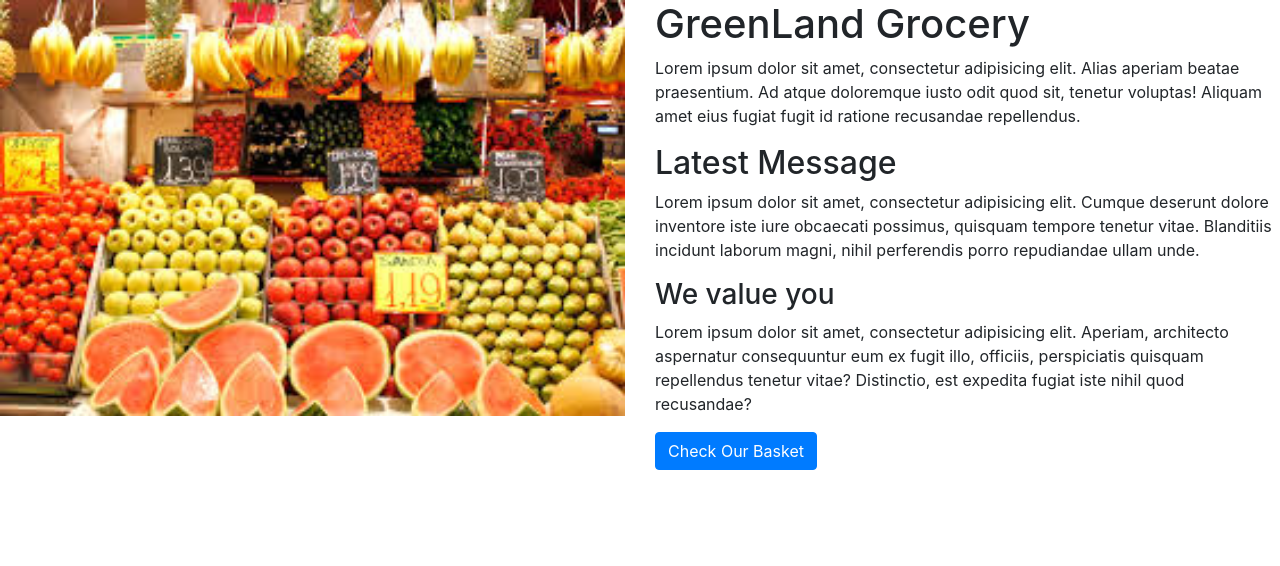
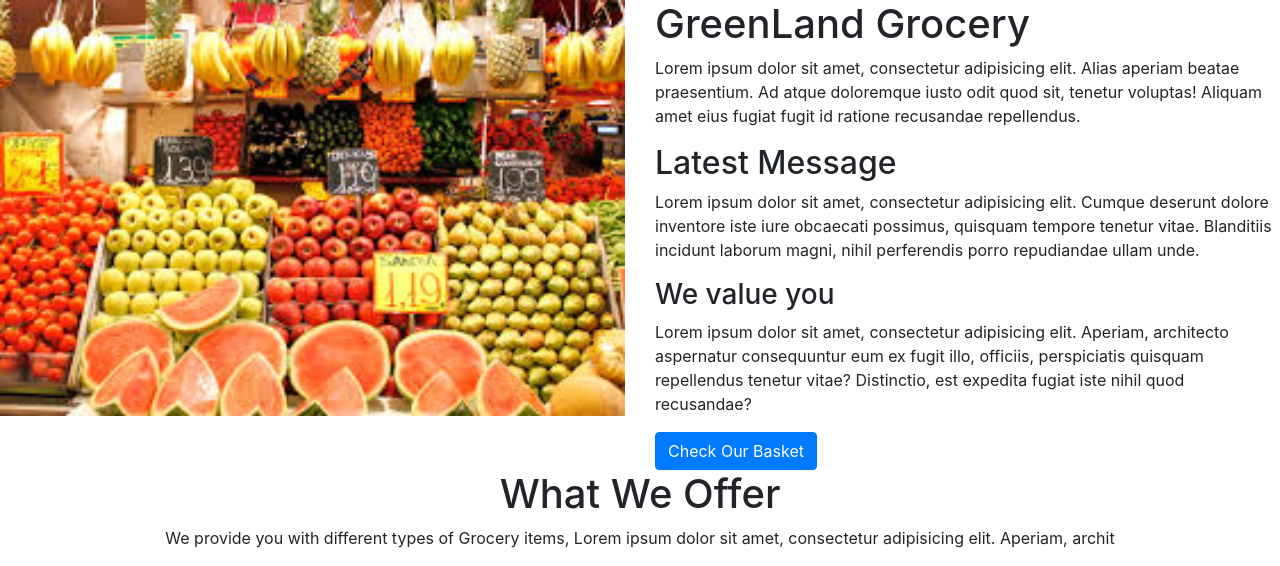
Before and after one commit to modcomlearning/pythonBeyond, a Flask app: template templates/home.html in a window 1280 px wide. Shown: the part 256-822 px from the top of the page. Before the commit the page ends 726 px from the top, so only its background shows below. Run offline with Flask 2, Linux system fonts and the light colour scheme; the template is opened without the code that fills it, so the values that code supplies are empty; some libraries are stand-ins or nearby versions.

Commit message:
Third Commit

```diff
--- a/templates/home.html
+++ b/templates/home.html
@@ -40,6 +40,30 @@
    </section>
 
 
+   <h1 class="text-center">What We Offer</h1>
+   <p class="text-center">We provide you with different types of Grocery items,
+       Lorem ipsum dolor sit amet, consectetur adipisicing elit. Aperiam, archit</p>
+
+
+
+
+
+
+
+
+
+
+
+
+
+
+
+
+
+
+
+
+
 
 
 
```
